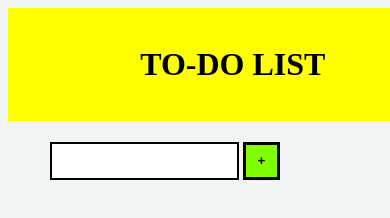
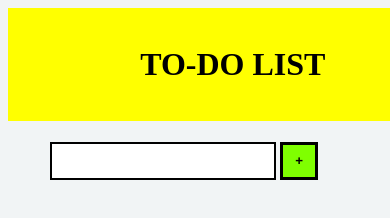
Before and after one commit to mathik2/TO-DO-LIST, a plain HTML site: page index.html in a window 390 px wide. Shown: the top 218 px of the page. Drawn offline with Linux system fonts and the light colour scheme.

Commit message:
Update to-do list.css

```diff
--- a/to-do list.css
+++ b/to-do list.css
@@ -53,7 +53,7 @@ li {
                 padding:1cm
             }
             #input {
-                width: 5cm;
+                width: 6cm;
                 margin-left: 1cm;
             }
             #container {
```
